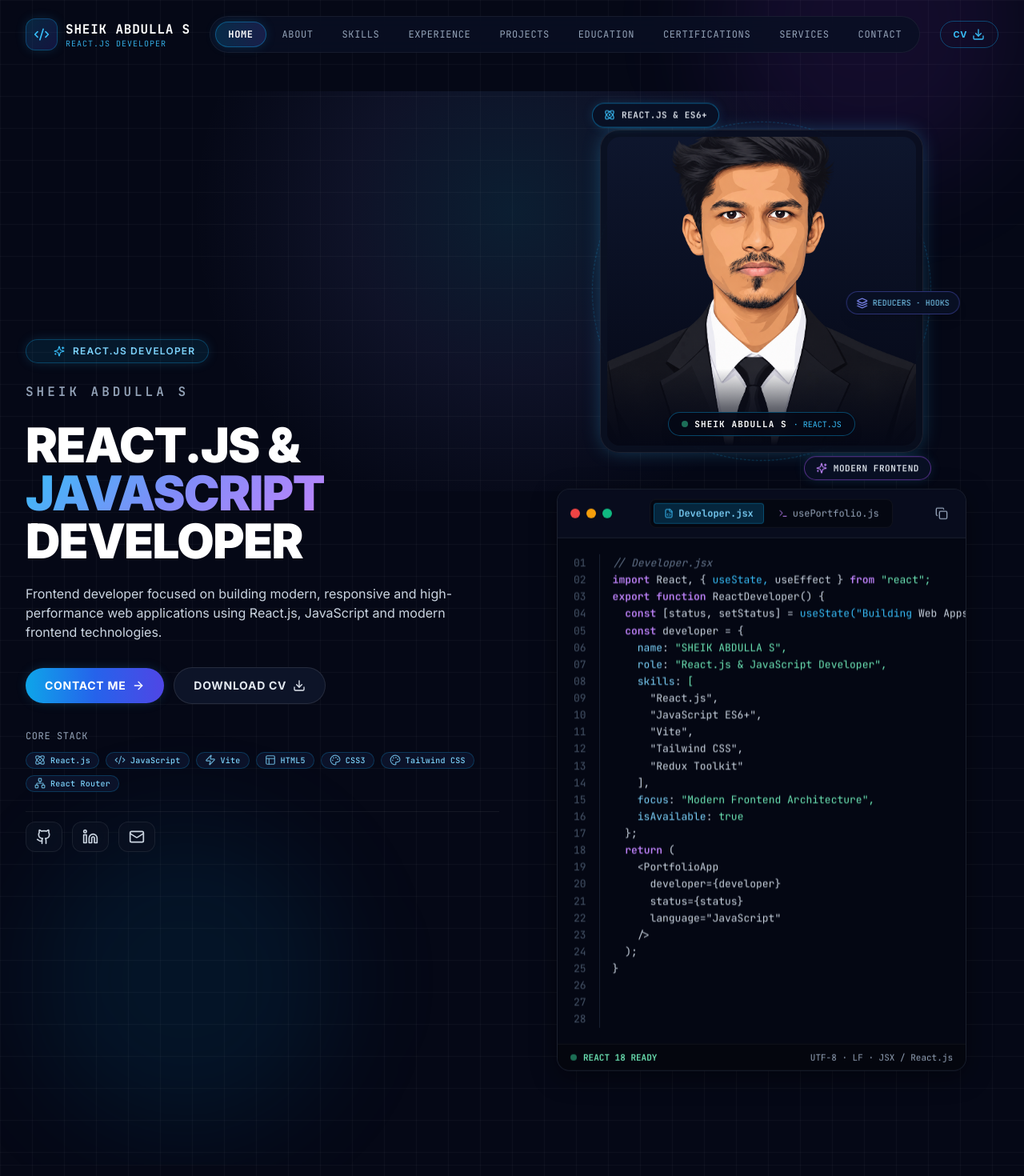
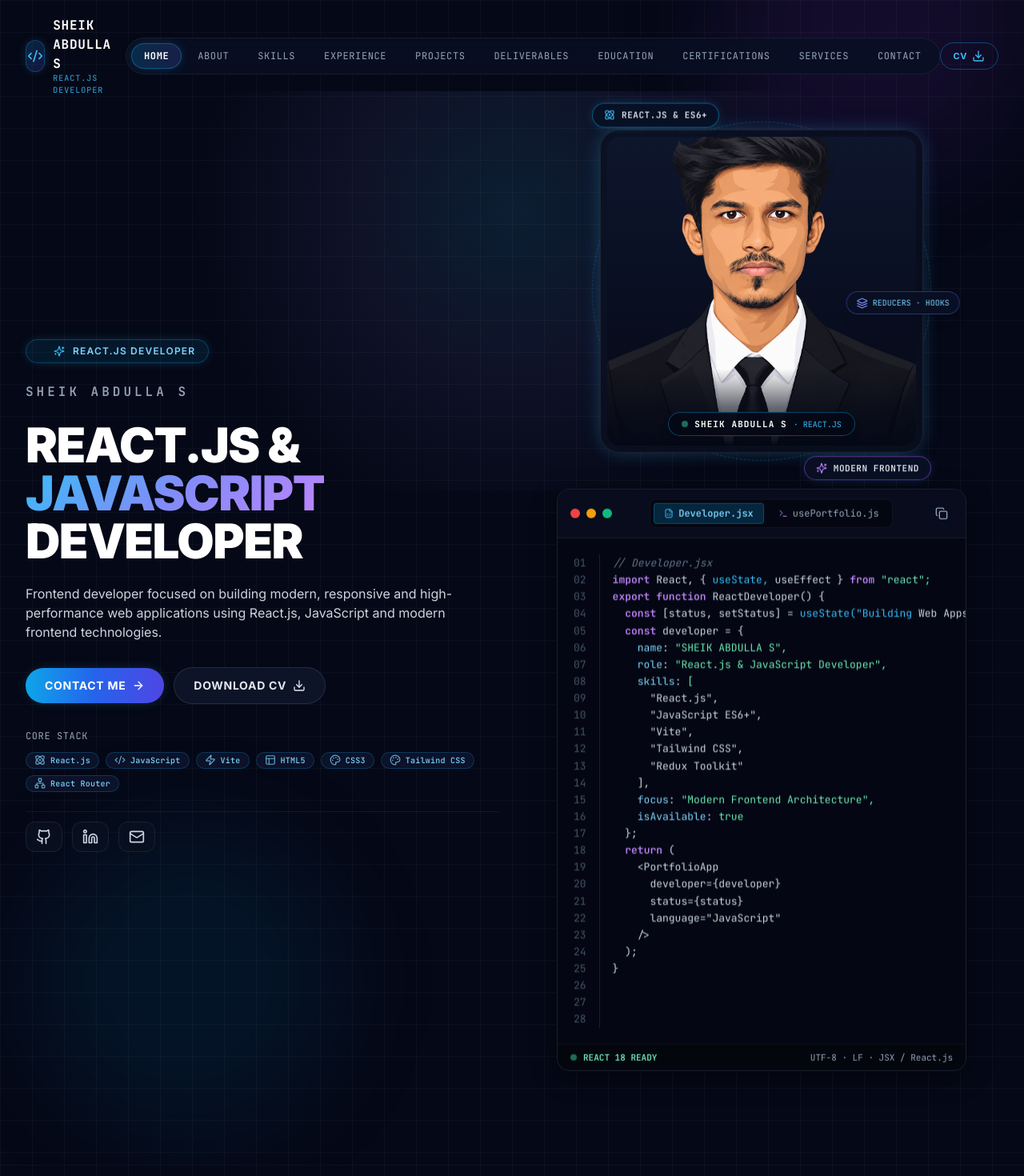
Before and after one commit to skabdu007/abdsheik.dev, a React (Vite) app: page / in a window 1280 px wide. Shown: the top 1470 px of the page at 80% size. Built offline with nearby package versions, Linux system fonts and the light colour scheme.

Commit message:
fix: resolve public asset URLs with getAssetUrl and mount DeliverablesHub with CV, Doc, and PPT

```diff
--- a/src/App.jsx
+++ b/src/App.jsx
@@ -6,6 +6,8 @@ import { Home } from "@/pages/Home";
 import { Projects } from "@/pages/Projects";
 import { ProjectDetails } from "@/pages/ProjectDetails";
 import { NotFound } from "@/pages/NotFound";
+import { DocumentModalProvider } from "@/context/DocumentModalContext";
+import { DocumentViewerModal } from "@/components/DocumentViewerModal";
 
 // Handles smooth hash scrolling on page load/navigation or scroll-to-top on route change
 function ScrollHandler() {
@@ -30,6 +32,7 @@ function ScrollHandler() {
 
 export const App = () => {
   return (
+    <DocumentModalProvider>
       <div className="min-h-screen bg-[#050816] text-slate-100 flex flex-col font-sans selection:bg-sky-500/30 selection:text-white">
         <ScrollHandler />
         <Navbar />
@@ -42,6 +45,8 @@ export const App = () => {
           </Routes>
         </div>
         <Footer />
+        <DocumentViewerModal />
       </div>
+    </DocumentModalProvider>
   );
 };
--- a/src/components/About.jsx
+++ b/src/components/About.jsx
@@ -14,6 +14,7 @@ import {
   Zap
 } from "lucide-react";
 import { Button } from "@/components/Button";
+import { getAssetUrl } from "@/lib/utils";
 
 export const About = () => {
   return (
@@ -82,7 +83,7 @@ export const About = () => {
                     View Selected Projects
                   </Button>
                   <Button
-                    href={personalData.resumeUrl}
+                    href={getAssetUrl(personalData.resumeUrl)}
                     download="SHEIK_ABDULLA_CV.pdf"
                     variant="secondary"
                     size="sm"
--- a/src/components/CommandPalette.jsx
+++ b/src/components/CommandPalette.jsx
@@ -26,6 +26,7 @@ import {
 } from "lucide-react";
 import { personalData } from "@/data/personal";
 import { useDocumentModal } from "@/context/DocumentModalContext";
+import { getAssetUrl } from "@/lib/utils";
 
 export const CommandPalette = () => {
   const [isOpen, setIsOpen] = useState(false);
@@ -81,8 +82,8 @@ export const CommandPalette = () => {
         setIsOpen(false);
         openModal({
           title: "SHEIK ABDULLA S - Curriculum Vitae",
-          subtitle: "Full Stack Developer · MCA Graduate",
-          url: personalData.resumeUrl,
+          subtitle: "React.js & Frontend Developer · MCA Graduate",
+          url: getAssetUrl(personalData.resumeUrl),
           fileType: "pdf",
           size: "185 KB",
           downloadName: "SHEIK_ABDULLA_CV.pdf",
@@ -100,7 +101,7 @@ export const CommandPalette = () => {
       perform: () => {
         setIsOpen(false);
         const link = document.createElement("a");
-        link.href = personalData.resumeUrl;
+        link.href = getAssetUrl(personalData.resumeUrl);
         link.download = "SHEIK_ABDULLA_CV.pdf";
         link.click();
         showToast("Downloading Sheik Abdulla's CV (PDF)...");
@@ -118,7 +119,7 @@ export const CommandPalette = () => {
         openModal({
           title: "Fashion E-Commerce - Full Technical Documentation",
           subtitle: "Software Engineering Specifications & System Architecture",
-          url: "/Doc/fashion_e_com_preview.pdf",
+          url: getAssetUrl("/Doc/fashion_e_com_preview.pdf"),
           fileType: "pdf",
           size: "7.0 MB",
           downloadName: "Fashion_Ecommerce_Project_Report.pdf",
@@ -136,7 +137,7 @@ export const CommandPalette = () => {
       perform: () => {
         setIsOpen(false);
         const link = document.createElement("a");
-        link.href = "/PPT/24spca043_fashion_E-Com.pptx";
+        link.href = getAssetUrl("/PPT/24spca043_fashion_E-Com.pptx");
         link.download = "24spca043_fashion_E-Com.pptx";
         link.click();
         showToast("Downloading Defense Slide Deck (.pptx)...");
--- a/src/components/DeliverablesHub.jsx
+++ b/src/components/DeliverablesHub.jsx
@@ -16,6 +16,7 @@ import { personalData } from "@/data/personal";
 import { SectionHeading } from "@/components/SectionHeading";
 import { AnimatedContainer } from "@/components/AnimatedContainer";
 import { useDocumentModal } from "@/context/DocumentModalContext";
+import { getAssetUrl } from "@/lib/utils";
 
 export const DeliverablesHub = () => {
   const { openModal } = useDocumentModal();
@@ -24,8 +25,8 @@ export const DeliverablesHub = () => {
   const handlePreviewResume = () => {
     openModal({
       title: "SHEIK ABDULLA S - Curriculum Vitae",
-      subtitle: "Full Stack Developer · MCA Graduate",
-      url: deliverables.resume.url,
+      subtitle: "React.js & Frontend Developer · MCA Graduate",
+      url: getAssetUrl(deliverables.resume.url),
       fileType: "pdf",
       size: deliverables.resume.size,
       downloadName: deliverables.resume.downloadName,
@@ -37,7 +38,7 @@ export const DeliverablesHub = () => {
     openModal({
       title: "Fashion E-Commerce & Auction Platform - Full Documentation",
       subtitle: "Software Engineering Specifications & System Architecture Report",
-      url: deliverables.doc.url,
+      url: getAssetUrl(deliverables.doc.url),
       fileType: "pdf",
       size: deliverables.doc.size,
       downloadName: deliverables.doc.downloadName,
@@ -49,7 +50,7 @@ export const DeliverablesHub = () => {
     openModal({
       title: "Fashion E-Commerce - Viva Defense Presentation Deck",
       subtitle: "Academic Defense Slides (Candidate Reg No: 24SPCA043)",
-      url: deliverables.ppt.url,
+      url: getAssetUrl(deliverables.ppt.url),
       fileType: "pptx",
       size: deliverables.ppt.size,
       downloadName: deliverables.ppt.downloadName,
@@ -94,14 +95,18 @@ export const DeliverablesHub = () => {
                 <div className="flex items-center gap-3.5 mb-5">
                   <div className="w-14 h-14 rounded-2xl overflow-hidden border border-cyan-500/40 bg-[#070b18] shadow-glow-sm group-hover:scale-105 transition-transform shrink-0">
                     <img
-                      src="/developer-avatar.svg"
+                      src={getAssetUrl(personalData.profileImage)}
                       alt="Sheik Abdulla S"
                       className="w-full h-full object-cover"
+                      onError={(e) => {
+                        e.currentTarget.onerror = null;
+                        e.currentTarget.src = getAssetUrl("/developer-avatar.png");
+                      }}
                     />
                   </div>
                   <div>
                     <span className="text-[10px] font-mono uppercase tracking-widest text-cyan-400 block font-bold">
-                      VERIFIED ENGINEER
+                      VERIFIED DEVELOPER
                     </span>
                     <span className="text-xs font-mono text-slate-300">
                       Sheik Abdulla S
@@ -117,7 +122,7 @@ export const DeliverablesHub = () => {
                 </p>
 
                 <p className="text-xs sm:text-sm text-slate-300 leading-relaxed mb-6">
-                  Formal resume outlining MCA qualifications, 2 industry internships at Friendzion Technologies &amp; DCE Technology, MERN stack mastery, and live production deployments.
+                  Formal resume outlining MCA qualifications, industry internships, React.js and JavaScript competencies, and live production deployments.
                 </p>
 
                 {/* Highlights List */}
@@ -142,7 +147,7 @@ export const DeliverablesHub = () => {
                 </button>
 
                 <a
-                  href={deliverables.resume.url}
+                  href={getAssetUrl(deliverables.resume.url)}
                   download={deliverables.resume.downloadName}
                   className="flex-1 inline-flex items-center justify-center gap-2 px-4 py-2.5 rounded-xl text-xs font-mono font-bold uppercase tracking-wider bg-gradient-to-r from-blue-600 to-indigo-600 hover:from-blue-500 hover:to-indigo-500 text-white shadow-glow-sm transition-all active:scale-95"
                 >
@@ -211,7 +216,7 @@ export const DeliverablesHub = () => {
                   </button>
 
                   <a
-                    href={deliverables.doc.url}
+                    href={getAssetUrl(deliverables.doc.url)}
                     download={deliverables.doc.downloadName}
                     className="flex-1 inline-flex items-center justify-center gap-2 px-4 py-2.5 rounded-xl text-xs font-mono font-bold uppercase tracking-wider bg-gradient-to-r from-blue-600 via-indigo-600 to-purple-600 hover:from-blue-500 hover:to-purple-500 text-white shadow-glow-sm transition-all active:scale-95"
                   >
@@ -221,7 +226,7 @@ export const DeliverablesHub = () => {
                 </div>
 
                 <Link
-                  to="/projects/fashion-ecommerce-auction-platform"
+                  to="/projects/ecommerce-react"
                   className="w-full inline-flex items-center justify-center gap-1.5 text-xs font-mono text-indigo-400 hover:text-cyan-300 pt-1 transition-colors"
                 >
                   <span>Explore Interactive Case Study</span>
@@ -284,7 +289,7 @@ export const DeliverablesHub = () => {
                   </button>
 
                   <a
-                    href={deliverables.ppt.url}
+                    href={getAssetUrl(deliverables.ppt.url)}
                     download={deliverables.ppt.downloadName}
                     className="flex-1 inline-flex items-center justify-center gap-2 px-4 py-2.5 rounded-xl text-xs font-mono font-bold uppercase tracking-wider bg-gradient-to-r from-amber-500 to-orange-500 hover:from-amber-400 hover:to-orange-400 text-slate-950 font-bold shadow-glow-sm transition-all active:scale-95"
                   >
--- a/src/components/DeveloperIllustration.jsx
+++ b/src/components/DeveloperIllustration.jsx
@@ -2,6 +2,7 @@ import React from "react";
 import { motion } from "framer-motion";
 import { Atom, Code2, Sparkles, Layers, Zap } from "lucide-react";
 import { personalData } from "@/data/personal";
+import { getAssetUrl } from "@/lib/utils";
 
 export const DeveloperIllustration = ({ className = "" }) => {
   return (
@@ -20,10 +21,14 @@ export const DeveloperIllustration = ({ className = "" }) => {
       <div className="relative z-10 w-[92%] h-[92%] rounded-3xl overflow-hidden glass-card p-2 border border-sky-500/30 shadow-glow-md group">
         <div className="relative w-full h-full rounded-2xl overflow-hidden bg-gradient-to-b from-[#0e162d] to-[#050816] flex items-center justify-center">
           <img
-            src={personalData.profileImage || "/assets/profile.png"}
+            src={getAssetUrl(personalData.profileImage)}
             alt={`${personalData.name} - React.js & JavaScript Developer`}
             className="w-full h-full object-cover object-center group-hover:scale-105 transition-transform duration-700 ease-out"
             loading="eager"
+            onError={(e) => {
+              e.currentTarget.onerror = null;
+              e.currentTarget.src = getAssetUrl("/developer-avatar.png");
+            }}
           />
 
           {/* Bottom Gradient Overlay */}
--- a/src/components/Hero.jsx
+++ b/src/components/Hero.jsx
@@ -17,6 +17,7 @@ import { DeveloperIllustration } from "@/components/DeveloperIllustration";
 import { SocialLinks } from "@/components/SocialLinks";
 import { TechBadge } from "@/components/TechBadge";
 import { Button } from "@/components/Button";
+import { getAssetUrl } from "@/lib/utils";
 
 export const Hero = () => {
   const techBadges = [
@@ -88,7 +89,7 @@ export const Hero = () => {
               </Button>
 
               <Button
-                href={personalData.resumeUrl}
+                href={getAssetUrl(personalData.resumeUrl)}
                 download="SHEIK_ABDULLA_CV.pdf"
                 variant="secondary"
                 size="md"
--- a/src/components/Navbar.jsx
+++ b/src/components/Navbar.jsx
@@ -4,6 +4,7 @@ import { motion, AnimatePresence } from "framer-motion";
 import { Menu, X, Code2, Download, ArrowRight } from "lucide-react";
 import { personalData } from "@/data/personal";
 import { Button } from "@/components/Button";
+import { getAssetUrl } from "@/lib/utils";
 
 const NAV_ITEMS = [
   { label: "Home", href: "#home" },
@@ -11,6 +12,7 @@ const NAV_ITEMS = [
   { label: "Skills", href: "#skills" },
   { label: "Experience", href: "#experience" },
   { label: "Projects", href: "#projects" },
+  { label: "Deliverables", href: "#deliverables" },
   { label: "Education", href: "#education" },
   { label: "Certifications", href: "#certifications" },
   { label: "Services", href: "#services" },
@@ -123,7 +125,7 @@ export const Navbar = () => {
         {/* Right CTA Button */}
         <div className="hidden lg:flex items-center gap-3">
           <Button
-            href={personalData.resumeUrl}
+            href={getAssetUrl(personalData.resumeUrl)}
             download="SHEIK_ABDULLA_CV.pdf"
             variant="outline"
             size="sm"
@@ -176,14 +178,14 @@ export const Navbar = () => {
 
             <div className="pt-3 border-t border-white/[0.08] flex items-center gap-2">
               <Button
-                href={personalData.resumeUrl}
+                href={getAssetUrl(personalData.resumeUrl)}
                 download="SHEIK_ABDULLA_CV.pdf"
                 variant="primary"
                 size="sm"
                 icon={Download}
                 className="w-full"
               >
-                DOWNLOAD CV
+                Download CV
               </Button>
             </div>
           </motion.div>
--- a/src/components/ProjectCard.jsx
+++ b/src/components/ProjectCard.jsx
@@ -3,6 +3,7 @@ import { Link } from "react-router-dom";
 import { Github, ExternalLink, ArrowRight, Sparkles } from "lucide-react";
 import { TechBadge } from "@/components/TechBadge";
 import { Button } from "@/components/Button";
+import { getAssetUrl } from "@/lib/utils";
 
 export const ProjectCard = ({ project, featured = false }) => {
   return (
@@ -26,7 +27,7 @@ export const ProjectCard = ({ project, featured = false }) => {
         }`}
       >
         <img
-          src={project.image}
+          src={getAssetUrl(project.image)}
           alt={project.title}
           className="w-full h-full object-cover object-center group-hover:scale-105 transition-transform duration-500 ease-out"
           loading="lazy"
--- a/src/data/personal.js
+++ b/src/data/personal.js
@@ -48,5 +48,46 @@ export const personalData = {
     liveUrl: "https://skabdu007.github.io/abdsheik.dev/"
   },
   resumeUrl: "/Resume/SHEIK%20ABDULLA_CV.pdf",
-  profileImage: "/assets/profile.png"
+  profileImage: "/assets/profile.png",
+  deliverables: {
+    resume: {
+      title: "SHEIK ABDULLA S - Curriculum Vitae",
+      subtitle: "React.js & Frontend Developer · MCA Graduate",
+      url: "/Resume/SHEIK%20ABDULLA_CV.pdf",
+      size: "185 KB",
+      downloadName: "SHEIK_ABDULLA_CV.pdf",
+      highlights: [
+        "MCA Post-Graduate (VHN Senthikumara Nadar College)",
+        "2 Industry Internships (Friendzion Technologies & DCE Technology)",
+        "React.js, JavaScript (ES6+), Redux Toolkit, REST APIs",
+        "Production deployment & responsive frontend architectures"
+      ]
+    },
+    doc: {
+      title: "Fashion E-Commerce & Auction Platform - Project Report",
+      subtitle: "Full Software Engineering Documentation & Architecture",
+      url: "/Doc/fashion_e_com_preview.pdf",
+      size: "7.0 MB",
+      downloadName: "fashion_e_com_preview.pdf",
+      highlights: [
+        "Complete System Architecture & Database Schema",
+        "Data Flow Diagrams (DFD Level 0, 1, 2) & Use Cases",
+        "REST API Specifications & Security Implementation",
+        "Frontend component trees & state management design"
+      ]
+    },
+    ppt: {
+      title: "Fashion E-Commerce - Viva Defense Presentation Deck",
+      subtitle: "Official Academic Defense Slides (Reg No: 24SPCA043)",
+      url: "/PPT/24spca043_fashion_E-Com.pptx",
+      size: "6.6 MB",
+      downloadName: "24spca043_fashion_E-Com.pptx",
+      highlights: [
+        "Executive Project Summary & Problem Statement",
+        "Architecture Stack (React.js, Node.js, Express, MongoDB)",
+        "Live Demonstration Walkthrough & Feature Matrices",
+        "Candidate Registration: 24SPCA043 defense slides"
+      ]
+    }
+  }
 };
--- a/src/lib/utils.js
+++ b/src/lib/utils.js
@@ -4,3 +4,18 @@ import { twMerge } from "tailwind-merge";
 export function cn(...inputs) {
   return twMerge(clsx(inputs));
 }
+
+/**
+ * Resolves a public asset path against the Vite BASE_URL.
+ * Ensures assets load correctly both locally (/) and on GitHub Pages (/abdsheik.dev/).
+ */
+export function getAssetUrl(path) {
+  if (!path) return "";
+  if (path.startsWith("http://") || path.startsWith("https://") || path.startsWith("data:")) {
+    return path;
+  }
+  const cleanPath = path.startsWith("/") ? path.slice(1) : path;
+  const baseUrl = import.meta.env.BASE_URL || "/";
+  const normalizedBase = baseUrl.endsWith("/") ? baseUrl : `${baseUrl}/`;
+  return `${normalizedBase}${cleanPath}`;
+}
--- a/src/pages/Home.jsx
+++ b/src/pages/Home.jsx
@@ -4,6 +4,7 @@ import { About } from "@/components/About";
 import { Skills } from "@/components/Skills";
 import { Experience } from "@/components/Experience";
 import { Projects } from "@/components/Projects";
+import { DeliverablesHub } from "@/components/DeliverablesHub";
 import { Education } from "@/components/Education";
 import { Certifications } from "@/components/Certifications";
 import { Services } from "@/components/Services";
@@ -17,6 +18,7 @@ export const Home = () => {
       <Skills />
       <Experience />
       <Projects />
+      <DeliverablesHub />
       <Education />
       <Certifications />
       <Services />
--- a/src/pages/ProjectDetails.jsx
+++ b/src/pages/ProjectDetails.jsx
@@ -18,6 +18,7 @@ import {
 } from "lucide-react";
 import { TechBadge } from "@/components/TechBadge";
 import { Button } from "@/components/Button";
+import { getAssetUrl } from "@/lib/utils";
 
 export const ProjectDetails = () => {
   const { slug } = useParams();
@@ -124,7 +125,7 @@ export const ProjectDetails = () => {
         <div className="rounded-2xl overflow-hidden glass-card border border-white/[0.08] p-2 mb-12 shadow-glass">
           <div className="rounded-xl overflow-hidden bg-[#070b18] aspect-[16/9]">
             <img
-              src={project.image}
+              src={getAssetUrl(project.image)}
               alt={project.title}
               className="w-full h-full object-cover object-center"
             />
```
Lines whose indentation alone changed are shown as unchanged.
